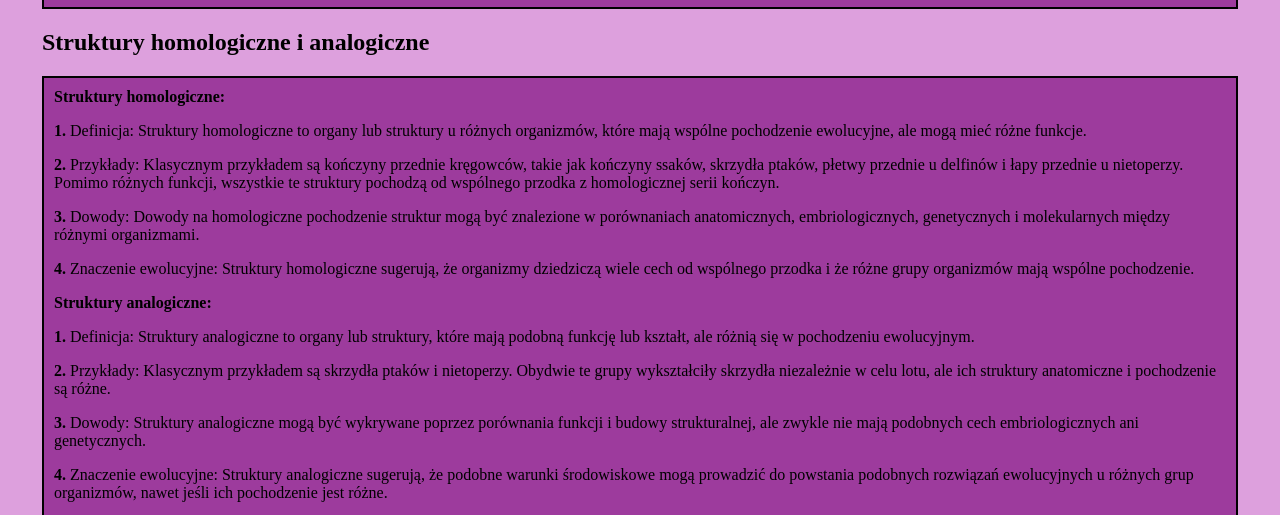
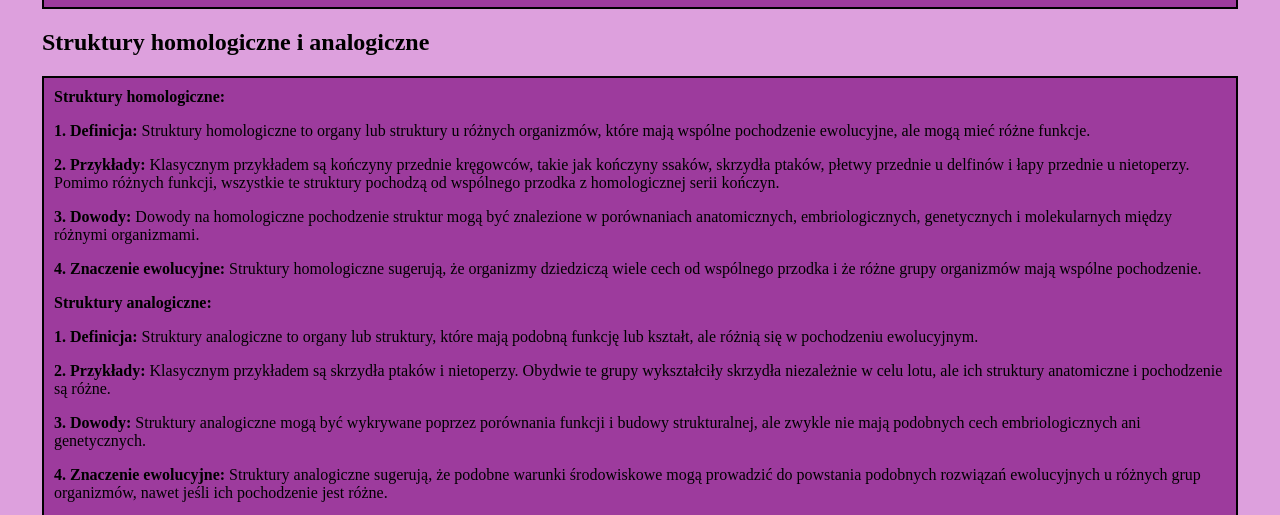
Before and after one commit to julaxv/www_o_mnie, a plain HTML site: page index.html in a window 1280 px wide. Shown: the part 1867-2382 px from the top of the page. Drawn offline with Linux system fonts and the light colour scheme.

Commit message:
Update index.html

```diff
--- a/index.html
+++ b/index.html
@@ -64,15 +64,15 @@
     <h2 id="struktury homologiczne i analogiczne">Struktury homologiczne i analogiczne</h2>
     <div class="p">
       <b>Struktury homologiczne:</b>
-      <p><b>1. </b> Definicja: Struktury homologiczne to organy lub struktury u różnych organizmów, które mają wspólne pochodzenie ewolucyjne, ale mogą mieć różne funkcje.</p>
-      <p><b>2. </b> Przykłady: Klasycznym przykładem są kończyny przednie kręgowców, takie jak kończyny ssaków, skrzydła ptaków, płetwy przednie u delfinów i łapy przednie u nietoperzy. Pomimo różnych funkcji, wszystkie te struktury pochodzą od wspólnego przodka z homologicznej serii kończyn.</p>
-      <p><b>3. </b> Dowody: Dowody na homologiczne pochodzenie struktur mogą być znalezione w porównaniach anatomicznych, embriologicznych, genetycznych i molekularnych między różnymi organizmami.</p>
-      <p><b>4. </b> Znaczenie ewolucyjne: Struktury homologiczne sugerują, że organizmy dziedziczą wiele cech od wspólnego przodka i że różne grupy organizmów mają wspólne pochodzenie.</p>
+      <p><strong>1. Definicja:</strong> Struktury homologiczne to organy lub struktury u różnych organizmów, które mają wspólne pochodzenie ewolucyjne, ale mogą mieć różne funkcje.</p>
+      <p><strong>2. Przykłady:</strong> Klasycznym przykładem są kończyny przednie kręgowców, takie jak kończyny ssaków, skrzydła ptaków, płetwy przednie u delfinów i łapy przednie u nietoperzy. Pomimo różnych funkcji, wszystkie te struktury pochodzą od wspólnego przodka z homologicznej serii kończyn.</p>
+      <p><strong>3. Dowody:</strong> Dowody na homologiczne pochodzenie struktur mogą być znalezione w porównaniach anatomicznych, embriologicznych, genetycznych i molekularnych między różnymi organizmami.</p>
+      <p><strong>4. Znaczenie ewolucyjne:</strong> Struktury homologiczne sugerują, że organizmy dziedziczą wiele cech od wspólnego przodka i że różne grupy organizmów mają wspólne pochodzenie.</p>
       <b>Struktury analogiczne:</b>
-      <p><b>1. </b> Definicja: Struktury analogiczne to organy lub struktury, które mają podobną funkcję lub kształt, ale różnią się w pochodzeniu ewolucyjnym.</p>
-      <p><b>2. </b> Przykłady: Klasycznym przykładem są skrzydła ptaków i nietoperzy. Obydwie te grupy wykształciły skrzydła niezależnie w celu lotu, ale ich struktury anatomiczne i pochodzenie są różne.</p>
-      <p><b>3. </b> Dowody: Struktury analogiczne mogą być wykrywane poprzez porównania funkcji i budowy strukturalnej, ale zwykle nie mają podobnych cech embriologicznych ani genetycznych.</p>
-      <p><b>4. </b> Znaczenie ewolucyjne: Struktury analogiczne sugerują, że podobne warunki środowiskowe mogą prowadzić do powstania podobnych rozwiązań ewolucyjnych u różnych grup organizmów, nawet jeśli ich pochodzenie jest różne.</p>
+      <p><strong>1. Definicja:</strong> Struktury analogiczne to organy lub struktury, które mają podobną funkcję lub kształt, ale różnią się w pochodzeniu ewolucyjnym.</p>
+      <p><strong>2. Przykłady:</strong> Klasycznym przykładem są skrzydła ptaków i nietoperzy. Obydwie te grupy wykształciły skrzydła niezależnie w celu lotu, ale ich struktury anatomiczne i pochodzenie są różne.</p>
+      <p><strong>3. Dowody:</strong> Struktury analogiczne mogą być wykrywane poprzez porównania funkcji i budowy strukturalnej, ale zwykle nie mają podobnych cech embriologicznych ani genetycznych.</p>
+      <p><strong>4. Znaczenie ewolucyjne:</strong> Struktury analogiczne sugerują, że podobne warunki środowiskowe mogą prowadzić do powstania podobnych rozwiązań ewolucyjnych u różnych grup organizmów, nawet jeśli ich pochodzenie jest różne.</p>
       <img src="/images/struktury analogiczneheh.png" alt="obrazek struktury analogiczne" />
     </div>
 
@@ -90,7 +90,7 @@
 
     <h2 id="różnice między człowiekiem a innymi człekokształtnymi">Różnice między człowiekiem a innymi człekokształtnymi</h2>
     <div class="p">
-      <b>Oto kilka kluczowych różnic między człowiekiem a innymi człekokształtnymi, takimi jak szympansy, bonobo czy goryle:</b>
+      <p>Oto kilka kluczowych różnic między człowiekiem a innymi człekokształtnymi, takimi jak szympansy, bonobo czy goryle:</p>
       <b>1. Anatomia:</b><p>Pomimo pewnych podobieństw w budowie ciała, istnieją znaczące różnice anatomiczne między człowiekiem a innymi człekokształtnymi. Na przykład, człowiek ma proporcjonalnie dłuższe nogi, bardziej wyprostowaną postawę oraz umiejętność chodzenia na dwóch nogach (bipedalizm), co jest unikalną cechą wśród naczelnych.</p>
       <b>2. Mózg:</b><p>Mózg człowieka różni się od mózgów innych człekokształtnych pod względem wielkości, proporcji poszczególnych obszarów oraz rozwoju. Mózg ludzki jest proporcjonalnie większy w stosunku do wielkości ciała i wykazuje większe złożenie i rozwinięcie struktur odpowiedzialnych za myślenie, planowanie, język i inne zdolności poznawcze.</p>
       <b>3. Narzędzia i technologia:</b><p>Chociaż niektóre inne gatunki człekokształtne również korzystają z narzędzi, ludzie wykształcili znacznie bardziej zaawansowaną kulturę narzędziową i technologiczną. Ludzie są w stanie produkować i używać narzędzi z dużą precyzją i złożonością, co przyczyniło się do ich sukcesu adaptacyjnego.</p>
```
